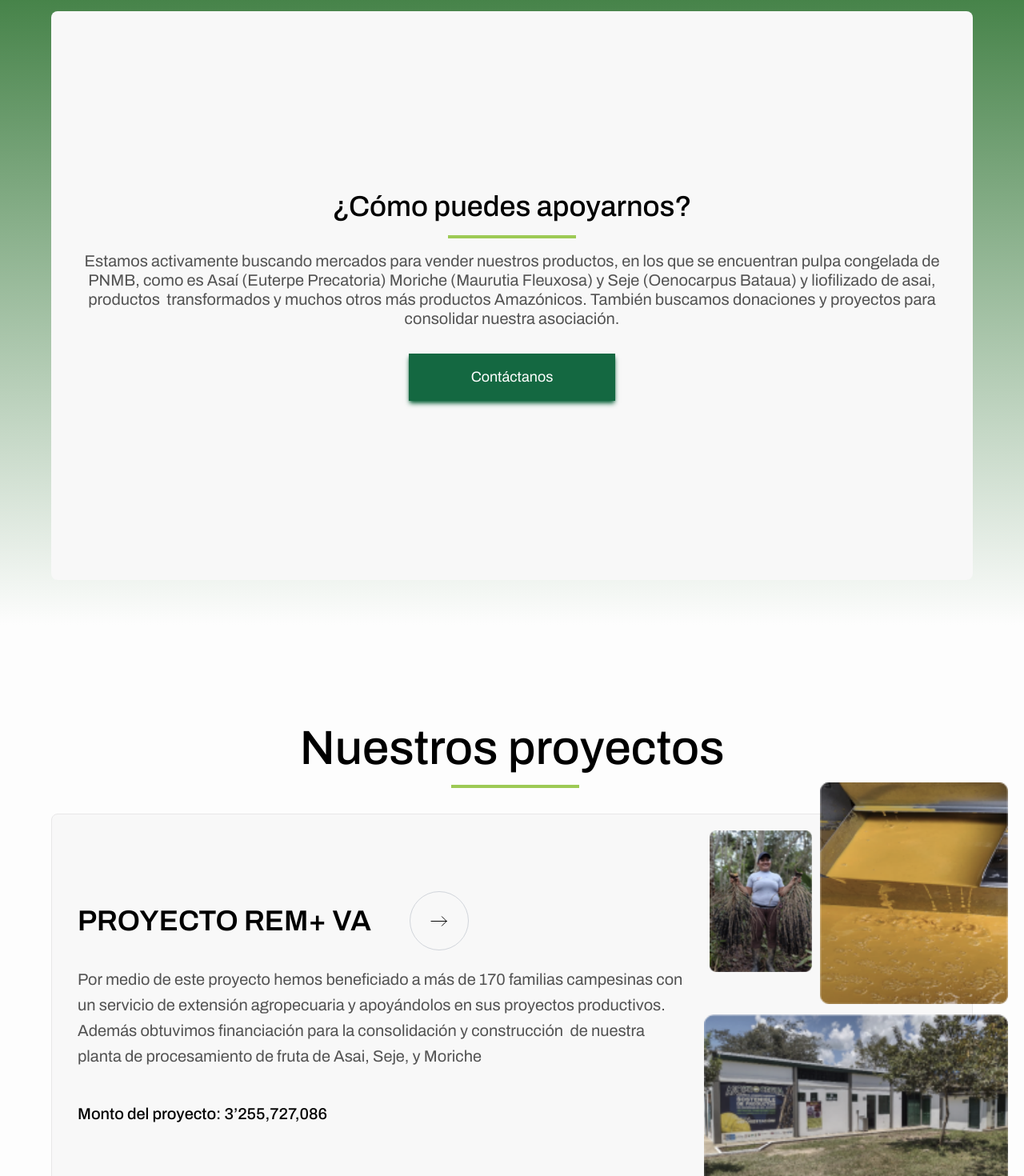
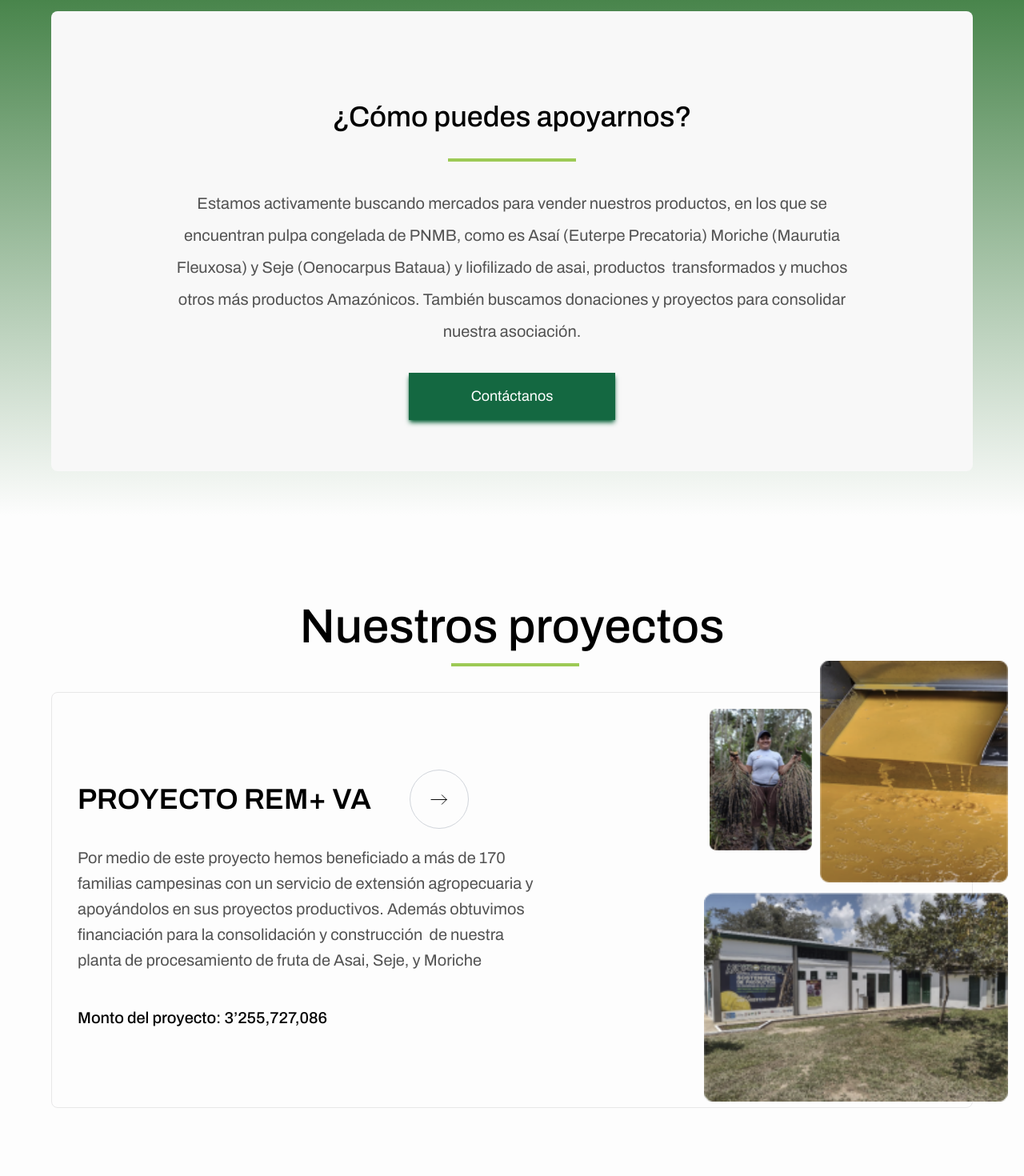
Before and after one commit to jln-lzn/asoprocegua-landing, a Next.js app: page / in a window 1280 px wide. Shown: the part 760-2230 px from the top of the page at 80% size. Built offline with nearby package versions, Linux system fonts and the light colour scheme.

Commit message:
fix paddings + navbar font

```diff
--- a/src/components/Footer/index.js
+++ b/src/components/Footer/index.js
@@ -33,10 +33,12 @@ const Footer = () => {
         </div>
       </div>
       <div className="relative">
-        <img
+        <Image
           src={rock_footer}
-          className="absolute top-[-60px] sm:top-auto w-full sm:left-auto sm:right-[40px] md:right-0 sm:w-[440px] lg:w-[836px] lg:h-[255px]"
+          className="absolute transition-all duration-75 ease-out w-[240px] md:w-[285px] lg:w-[400px] 2xl:w-[600px] right-0 top-1"
           alt="rock"
+          width={418.17}
+          height={127.55}
         />
         <img className="w-full" src={grass_footer} alt="grass" />
         <div className="flex justify-start lg:justify-around flex-col lg:flex-row items-start lg:items-center gap-5 px-5 py-16 bg-green-text text-white">
--- a/src/components/Home/ui/Apoyar/index.js
+++ b/src/components/Home/ui/Apoyar/index.js
@@ -6,14 +6,15 @@ const Apoyar = () => {
 
   return (
     <section className="flex justify-center items-center py-14 font-sans bg-light-bg-2 bg-gradient-to-b from-[#3D7D40] to-[#fdfdfd]">
-      <div className="flex justify-center items-center flex-col bg-[#F8F8F8] mx-5 rounded-lg px-5 py-16 md:py-56 md:px-8 md:max-w-6xl">
-        <h2 className="text-4xl font-medium text-left md:text-center mb-4">
+      <div className="flex justify-center items-center flex-col bg-[#F8F8F8] mx-5 rounded-lg px-5 py-16 md:pt-28 md:px-36 md:max-w-6xl">
+        <h2 className="text-4xl font-medium text-left md:text-center mb-8">
           ¿Cómo puedes apoyarnos?
         </h2>
+        <Modal modalState={modalState} setModalState={setModalState} />
         <div className="w-full flex justify-left md:justify-center mb-4">
           <hr className="w-full max-w-[160px] border-t-4 border-[#9DCA55] border-l-0 border-r-0" />
         </div>
-        <p className="mb-8 text-disabled-text leading-6 text-xl text-left md:text-center">
+        <p className="mb-8 text-disabled-text leading-10 text-xl text-left md:text-center mt-4">
           Estamos activamente buscando mercados para vender nuestros productos,
           en los que se encuentran pulpa congelada de PNMB, como es Asaí
           (Euterpe Precatoria) Moriche (Maurutia Fleuxosa) y Seje (Oenocarpus
--- a/src/components/Home/ui/Proyectos/index.js
+++ b/src/components/Home/ui/Proyectos/index.js
@@ -7,7 +7,7 @@ const Proyectos = () => {
   const img3 = "/images/img3.png"
 
   return (
-    <section className="md:h-screen bg-[#fdfdfd] flex items-center flex-col justify-center font-sans mt-6 px-5">
+    <section className="md:h-screen bg-[#fdfdfd] overflow-hidden flex items-center flex-col justify-center font-sans mt-6 px-5">
       <div className="w-full">
         <h2 className="text-left mx-1 text-4xl leading-10 font-medium md:text-center md:text-6xl mb-4">
           Nuestros proyectos
@@ -16,7 +16,7 @@ const Proyectos = () => {
           <hr className="w-full max-w-[160px] border-t-4 border-[#9DCA55] border-l-0 border-r-0" />
         </div>
       </div>
-      <div className="w-full flex flex-col mt-4 justify-center mb-96 md:mb-0 relative items-center rounded-lg gap-5 py-8 lg:py-16 px-4 md:px-8 md:max-w-6xl bg-[#F8F8F8] border border-[#E8E7E8]">
+      <div className="w-full flex flex-col mt-4 justify-center mb-96 md:mb-0 relative items-center rounded-lg gap-5 py-8 lg:py-16 px-4 md:px-8 md:max-w-6xl border border-[#E8E7E8]">
         <div className="w-full flex items-center mt-8">
           <h3 className="font-bold text-3xl uppercase md:text-4xl mr-12">
             Proyecto REM+ VA
@@ -30,7 +30,7 @@ const Proyectos = () => {
             />
           </div>
         </div>
-        <p className="text-left leading-8 text-disabled-text text-xl mb-5 lg:mr-80">
+        <p className="text-left leading-8 text-disabled-text text-xl mb-5 lg:mr-[500px]">
           Por medio de este proyecto hemos beneficiado a más de 170 familias
           campesinas con un servicio de extensión agropecuaria y apoyándolos en
           sus proyectos productivos. Además obtuvimos financiación para la
--- a/src/components/Navbar/index.js
+++ b/src/components/Navbar/index.js
@@ -81,7 +81,7 @@ export default function Example() {
       </nav>
       <Dialog
         as="div"
-        className="lg:hidden z-40 relative"
+        className="lg:hidden z-40 relative font-sans"
         open={mobileMenuOpen}
         onClose={setMobileMenuOpen}
       >
@@ -98,7 +98,7 @@ export default function Example() {
             </button>
           </div>
           <div className="mt-6 flow-root">
-            <div className="-my-6 divide-y divide-gray-500/10">
+            <div className="-my-6">
               <div className="space-y-2 py-8">
                 {menuItems.map((item) => {
                   return (
--- a/src/components/Nosotros/ui/Vision/index.js
+++ b/src/components/Nosotros/ui/Vision/index.js
@@ -2,7 +2,7 @@ const Vision = () => {
   return (
     <div className="bg-light-bg-2 bg-gradient-to-b from-[#3D7D40] to-[#fdfdfd]">
       <section className="max-w-7xl my-0 mx-auto ">
-        <div className="grid grid-cols-fluid md:grid-cols-card items-center justify-center gap-8 px-5 font-sans md:py-36">
+        <div className="grid grid-cols-fluid md:grid-cols-card items-center justify-center gap-5 px-5 font-sans md:py-36">
           <div className="flex justify-center items-center flex-col">
             <div className="flex justify-start text-lg py-12 flex-col bg-[#F8F8F8] px-8 rounded-lg h-[580px] border border-[#f8f8f8]">
               <h3 className="mb-4 text-4xl">Visión</h3>
--- a/src/pages/_app.js
+++ b/src/pages/_app.js
@@ -14,6 +14,13 @@ export default function App({ Component, pageProps }) {
       <Layout>
         <Component {...pageProps} />
       </Layout>
+      <style js global>
+        {`
+          :root {
+            --font-archivo: ${archivo.style.fontFamily};
+          }
+        `}
+      </style>
     </main>
   )
 }
```
